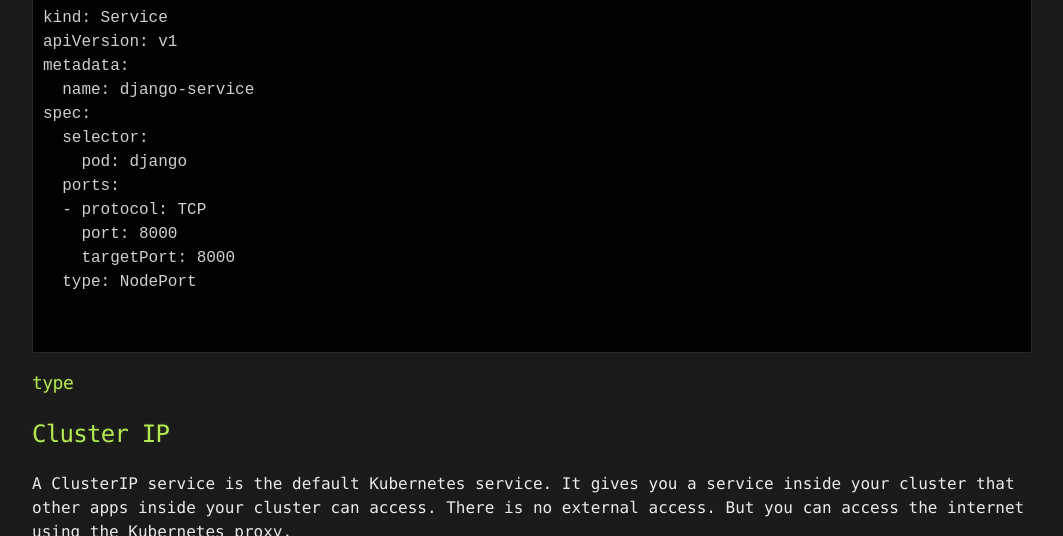
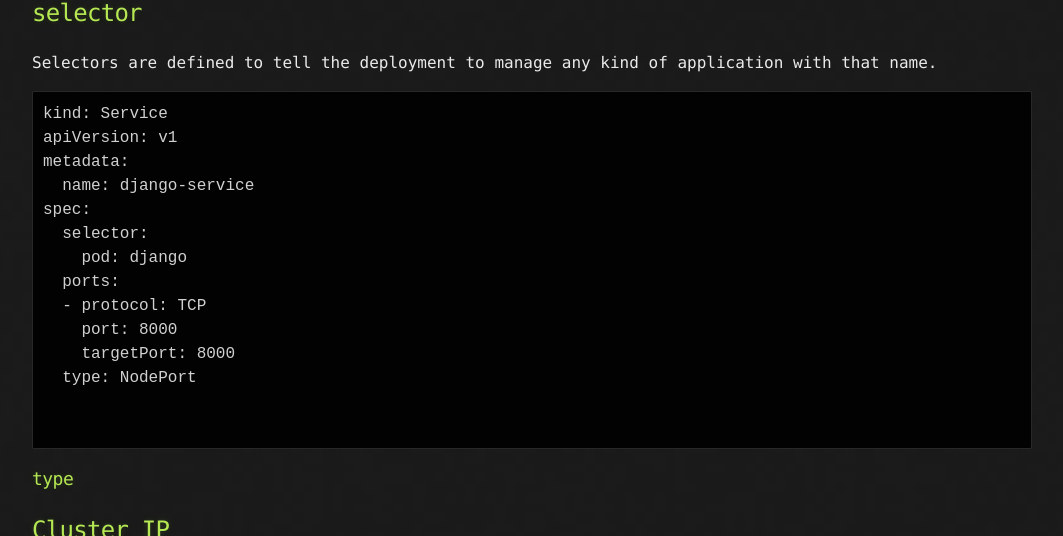
Before and after one commit to iskenyildiz/iskenhub.info, a Jekyll site: the page built from _posts/2019-09-25-k8s.markdown, in a window 1280 px wide and 900 px high, scrolled down 5831 px, cut to the strip 261-797 px from the top of the window. Shown: the whole strip, without its empty margins (108-1171 px from the left). Built offline with Jekyll 4.4.1, drawn with Linux system fonts in a browser that asks for light colours.

Commit message:
Update 2019-09-25-k8s.markdown

````diff
--- a/_posts/2019-09-25-k8s.markdown
+++ b/_posts/2019-09-25-k8s.markdown
@@ -189,7 +189,9 @@ An example of service.yaml:
 Increasing the number of replicas will result in more than one pod running the same application. The server will load balance itself and redirections will occur on a regular basis.
 [![Screenshot-from-2019-09-26-10-21-13.png](https://i.postimg.cc/Wb7gRygF/Screenshot-from-2019-09-26-10-21-13.png)](https://postimg.cc/hfffTpCc)
 
+## selector
 
+Selectors are defined to tell the deployment to manage any kind of application with that name.
 
 ```
 kind: Service
````
